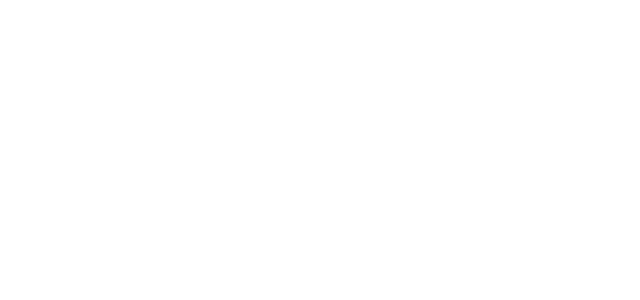
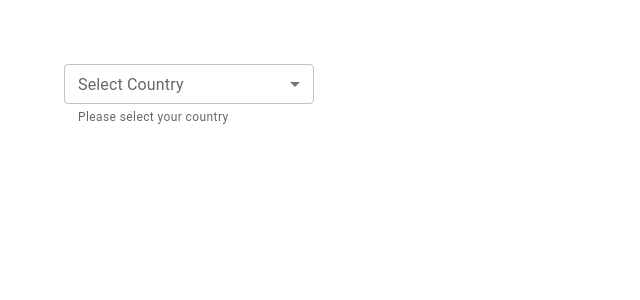
Before and after one commit to epleitez/React-MUI, a React (Create React App) app: page / in a window 1280 px wide. Shown: the top 300 px of the page, without its empty margins (0-640 px from the left). Built offline with nearby package versions, Linux system fonts and the light colour scheme.

Commit message:
add mui select options

```diff
--- a/src/App.tsx
+++ b/src/App.tsx
@@ -2,6 +2,7 @@ import './App.css';
 // import MuiTypography from './components/MuiTypography';
 // import { MuiButton } from "./components/MuiButton";
 //import MuiTextField from "./components/MuiTextField";
+import MuiSelect from "./components/MuiSelect";
 
 function App() {
   return (
@@ -10,6 +11,9 @@ function App() {
       <MuiButton /> */}
       {/* <MuiTextField /> */}
 
+      <MuiSelect />
+
+
     </div>
   );
 }
--- a/src/components/MuiSelect.tsx
+++ b/src/components/MuiSelect.tsx
@@ -1,7 +1,37 @@
 import React from "react";
+import { Box, TextField, MenuItem } from "@mui/material";
+import { useState } from "react";
 
 const MuiSelect = () => {
-  return <div></div>;
+  const [countries, setCountries] = useState<string[]>([]);
+  const handleChange = (event: React.ChangeEvent<HTMLInputElement>) => {
+    const value = event.target.value;
+    setCountries(typeof value === "string" ? value.split(",") : value);
+  };
+
+  return (
+    <Box width="250px">
+      <TextField
+        label="Select Country"
+        select
+        value={countries}
+        onChange={handleChange}
+        fullWidth
+        SelectProps={{
+          multiple: true,
+        }}
+        size = "small"
+        color = 'secondary'
+        helperText="Please select your country"
+      >
+        <MenuItem value="IN">India</MenuItem>
+        <MenuItem value="US">United States</MenuItem>
+        <MenuItem value="UK">United Kingdom</MenuItem>
+        <MenuItem value="AU">Australia</MenuItem>
+        <MenuItem value="CA">Canada</MenuItem>
+      </TextField>
+    </Box>
+  );
 };
 
 export default MuiSelect;
```
